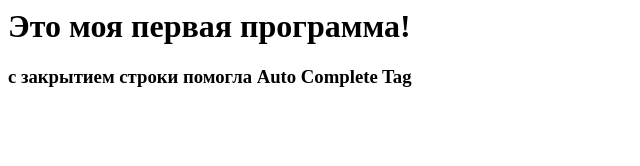
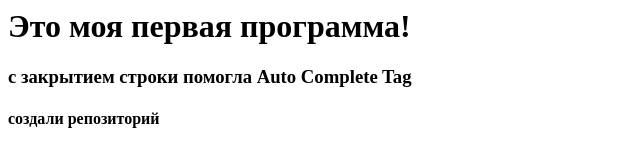
Before and after one commit to LtaLtaLta/project_1, a plain HTML site: page index.html in a window 1280 px wide. Shown: the whole page, without its empty margins (0-640 px from the left). Drawn offline with Linux system fonts and the light colour scheme.

Commit message:
Готовая структура index.html

```diff
--- a/index.html
+++ b/index.html
@@ -1,3 +1,4 @@
 <!--index.html html-разетка первой программы-->
 <h1>Это моя первая программа!</h1>
 <h3>с закрытием строки помогла Auto Complete Tag</h3>
+<h4>создали репозиторий</h4>
```
Also changed, not shown: README.md (added).
